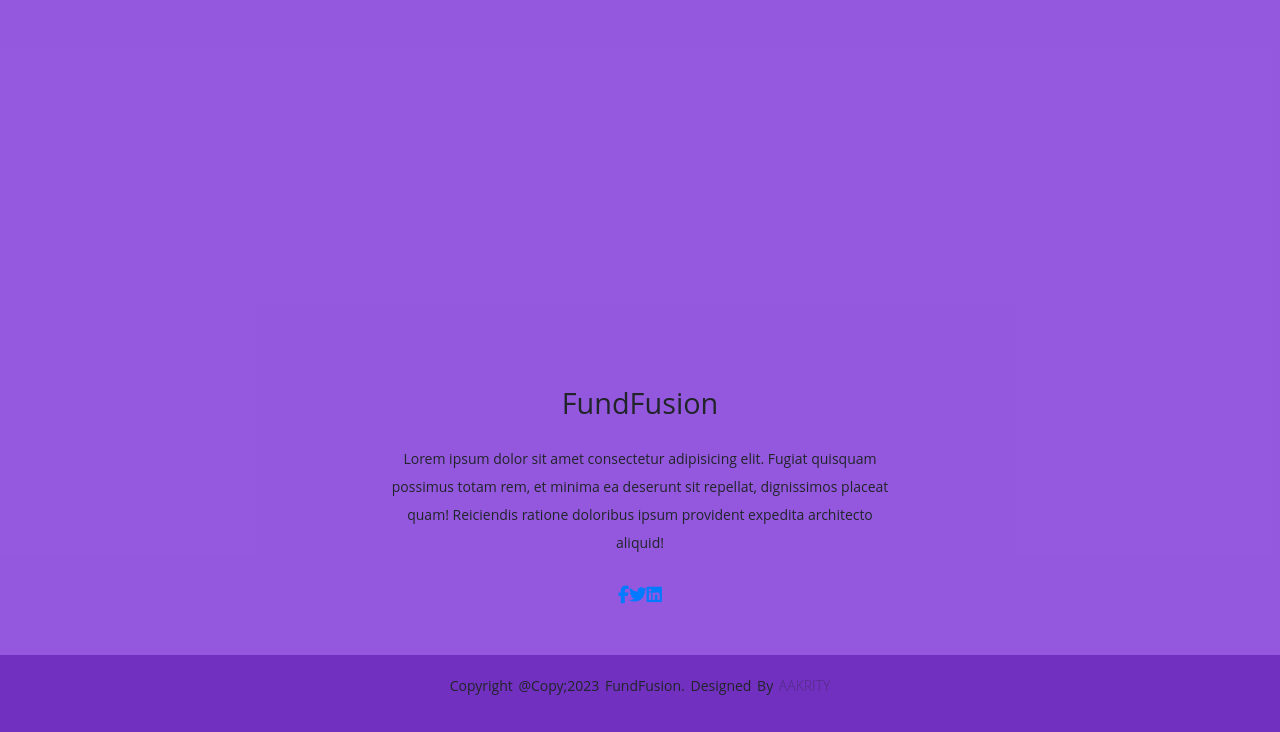
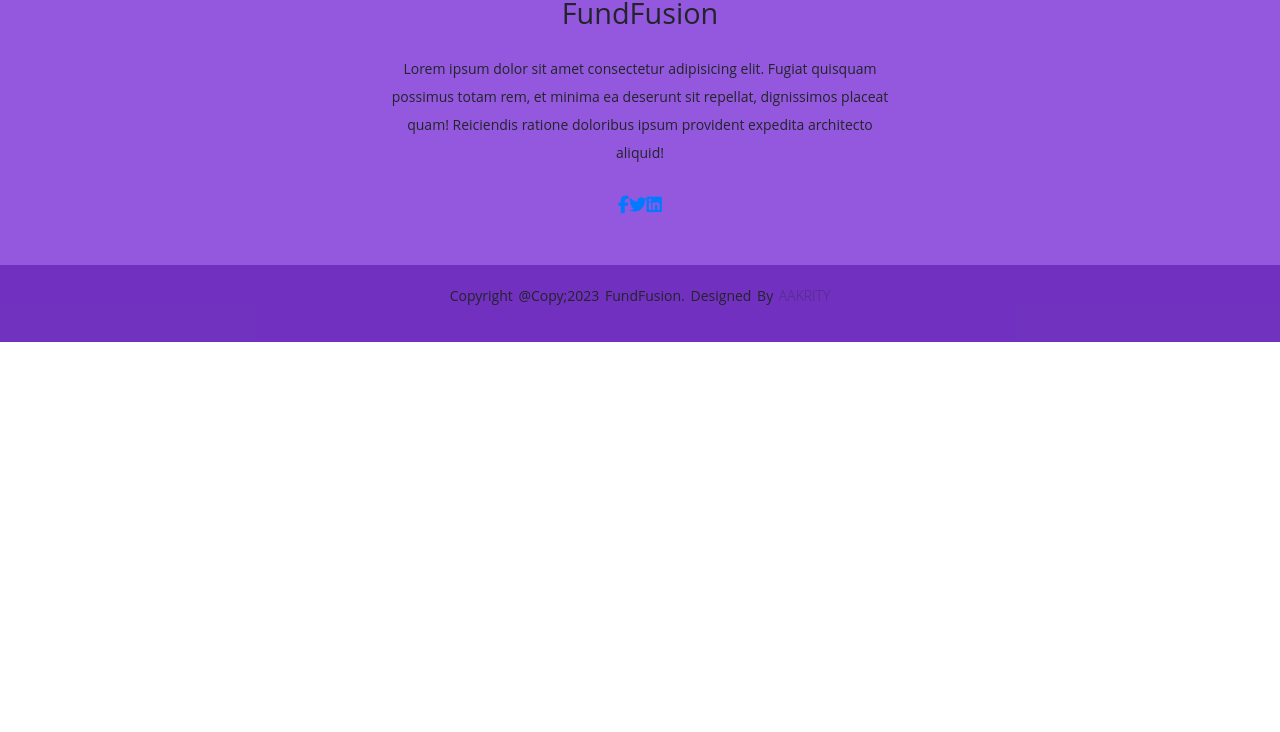
Before and after one commit to aakrity17/FundFusion, a PHP site: page /FundFusion/index.php in a window 1280 px wide. Shown: the part 2746-3478 px from the top of the page. After the commit the page ends 3088 px from the top, so only its background shows below. Run offline with PHP 8.4, Linux system fonts and the light colour scheme; some libraries are stand-ins or nearby versions.

Commit message:
formatted

```diff
--- a/css/style.css
+++ b/css/style.css
@@ -17,7 +17,7 @@ body {
     position: fixed;
     height: auto;
     left: 0px;
-    right: 5px;
+    right: 0px;
     width: 280px;
     cursor: pointer;
 }
@@ -27,6 +27,11 @@ body {
     background: rgba(153, 72, 252, 0.98);
 }
 
+/* .corner-right {
+    position: absolute;
+    top: 0;
+    right: 0;
+} */
 .navbar-nav .nav-link {
     color: #ffffff !important;
 }
@@ -265,66 +270,7 @@ body {
 }
 
 /*======End of About Us=========*/
-/*========Stories========*/
-no need of this
 
-/* .story-box{
-    padding:15px;
-    background:#7a05c7c4;
-    margin-bottom:30px;
-    position:relative;
-}
-.story-icon{
-    width:90px;
-    height:90px;
-    text-align:center;
-    line-height: 90px;
-}
-.story-icon i{
-    font-size:50px;
-    color:#fff;
-    mix-blend-mode: difference;
-}
-
-.story-box h2{
-    font-size:24px;
-    font-weight:bold;
-    color:#fff;
-    mix-blend-mode: difference;
-}
-.story-box p{
-    font-size: 16px;
-    font-weight:light;
-    color:#fff;
-    mix-blend-mode: difference;
-}
-
-.overlay{
-    margin:20px auto;
-    border:none;
-    padding:10px 44px;
-    font-size:20px;
-    position:relative;
-    display:inline-block;
-}
-.overlay:before{
-    transition:all 0.85s cubic-bezier(0.68,-0.55,0.265,1.55);
-    content:'';
-    width:50%;
-    height: 100%;
-    background: #c991ee;
-    position: absolute;
-    top:0;
-    left:0;
-    border-radius:10px 0px 0px 10px;
-
-}
-.overlay:hover:before{
-    background:#c991ee;
-    width:100%;
-    border-radius:10px;
-} */
-/*========End of the Stories========*/
 /*============Projects Section=======*/
 .project-container {
     background: #8c05e64e;
@@ -485,68 +431,7 @@ no need of this
     }
 }
 
-/*====end of Team Section======*/
-/*==========Finished projects======*/
-/* .project-item{
-    display: block;
-    position: relative;
-    overflow:hidden;
-    max-width:530px;
-    margin:auto auto 16px;
-}
-.project-item .text{
-    display:flex;
-    height: 100%;
-    width:100%;
-    background-color:rgba(170, 75, 183, 0.2);
-    position: absolute;
-    top:0;
-    bottom:0;
-    z-index:1;
-}
-.project-item .text .des{
-    color:#fff;
-    margin: auto 32px 32px;
-}
-.project-item .text .des h2{
-    font-size:14px;
-    text-transform: uppercase;
-}
-.project-item .text .des p{
-    font-weight: light;
-    font-size:20px;
-}
-@media(min-width:992px){
-    .project-item{
-        max-width: none;
-        margin:0;
-    }
-    .project-item .text{
-        transition: clip-path 0.25s ease-out, background-color 0.7s;
-        clip-path:inset(0px);
-        -webkit-transition: clip-path 0.25s ease-out, background-color 0.7s;
-        -moz-transition: clip-path 0.25s ease-out, background-color 0.7s;
-        -ms-transition: clip-path 0.25s ease-out, background-color 0.7s;
-        -o-transition: clip-path 0.25s ease-out, background-color 0.7s;
-}
-    .project-item .text .des{
-        transition:opacity 0.25s;
-        margin-left:80px;
-        margin-right: 80px;
-        margin-bottom: 80px;
-    }
-    .project-item img{
-        transition: clip-path 0.25s ease-out;
-        clip-path: inset(-1px);
-    }
-    .project-item:hover img{
-        clip-path:inset(32px);
-    }
-    .project-item:hover .text{
-        background-color: rgba(125, 17, 158, 0.6);
-    }
-} */
-/*==========End of the Finished projects======*/
+
 /*========== Donation Section======*/
 .donation-form .input-field .input-group {
     width: 100%;
@@ -647,7 +532,7 @@ footer {
     height: auto;
     width: 100vw;
     font-family: "open sans";
-    padding-top: 400px;
+    padding-top: 10px;
     color: "#fff";
 }
 
```
Also changed, not shown: index.php (+4 -11 lines).
